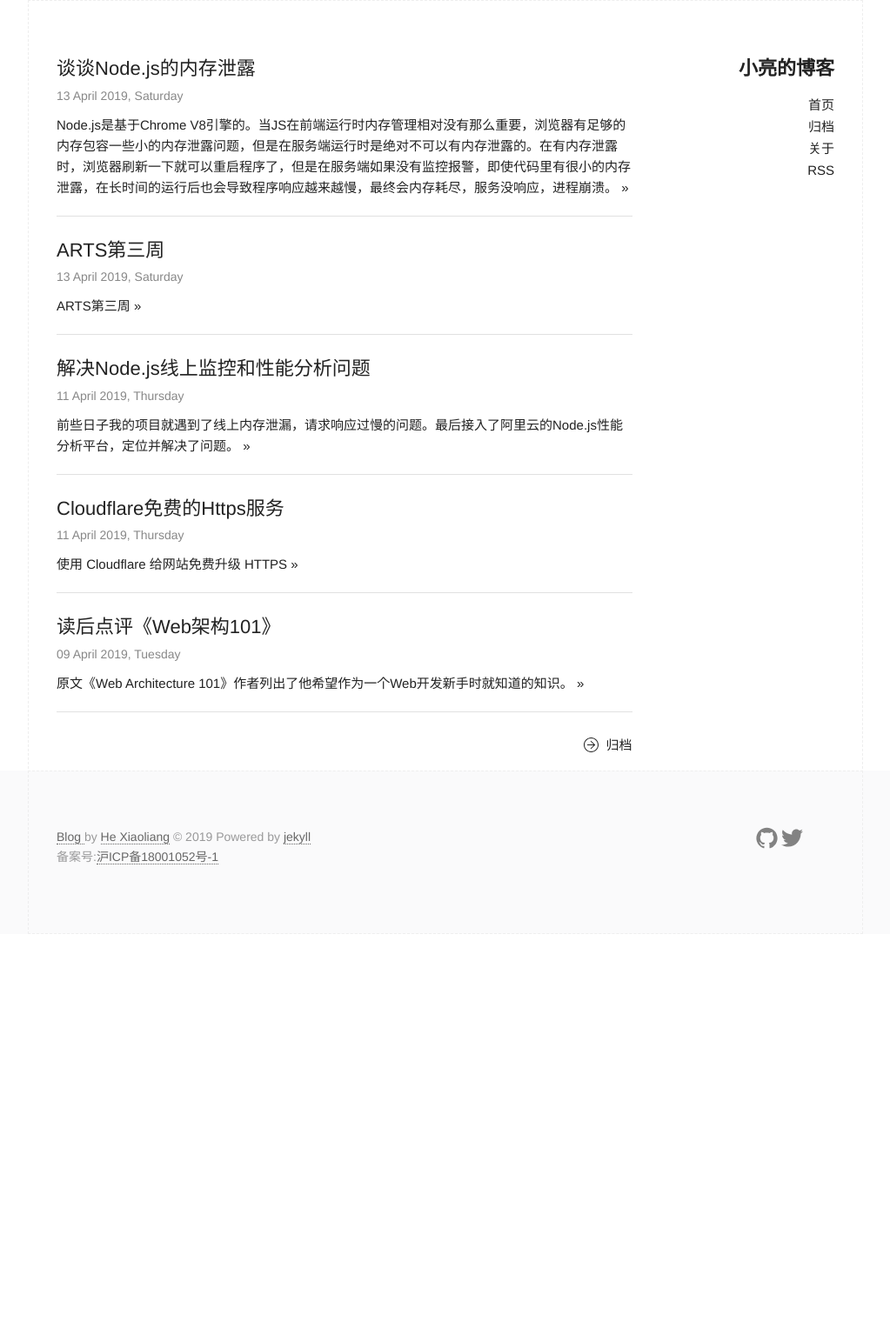
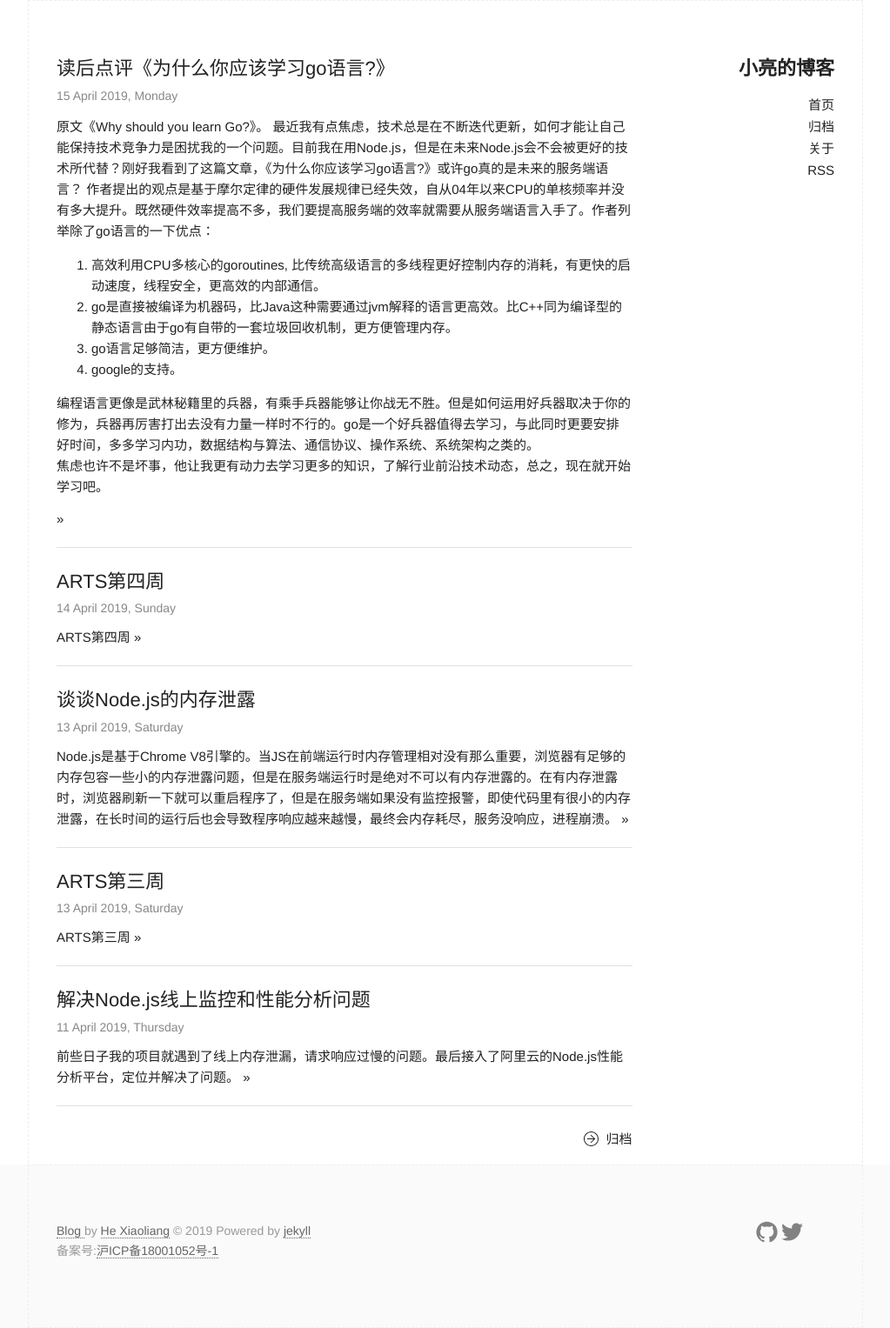
Before and after one commit to Snoopyjoy/blog, a Jekyll site: the page built from index.html, in a window 1280 px wide. Shown: the whole page at 87% size, without its empty margins (128-1151 px from the left). Built offline with Jekyll 4.4.1, drawn with Linux system fonts in a browser that asks for light colours; comment, search, counter and statistics services are not loaded; before the commit the page ends 1074 px from its top, so only the background shows below that.

Commit message:
review why learn go

```diff
--- a/_posts/2019-04-13-share-nodejs-memory.md
+++ b/_posts/2019-04-13-share-nodejs-memory.md
@@ -11,7 +11,7 @@
 
 首先我们来看看Node.js的底层事件驱动模型。
 ![]({{site.baseurl}}/assets/img/nodejseventloop.png)
-当在一个事件循环的过程中需要处理各种回调，如果这是CPU处理过慢那么这个循环就会被阻塞知道这个回调处理结束。那么在内存占用越来越大时，Node.js执行垃圾回收的时间也就越长，从而导致响应过慢，这也是Node.js不胜任CPU密集型任务的原因。
+当在一个事件循环的过程中需要处理各种回调，如果这是CPU处理过慢那么这个循环就会被阻塞直到这个回调处理结束。那么在内存占用越来越大时，Node.js执行垃圾回收的时间也就越长，从而导致响应过慢，这也是Node.js不胜任CPU密集型任务的原因。
 
  为了保证服务的高并发性能和高可靠性，我们必须解决内存泄露的问题，那么如果在代码中很难发现内存泄露的代码块怎么办呢？这时我们就需要分析运行时的内存了。我们先来看看Node.js进程堆内内存的组成部分。
  1. New Space 新生代内存空间，对半分割，只是用其中一半，大部分对象创建和销毁的地方。
--- /dev/null
+++ b/_posts/2019-04-14-arts-3.md
@@ -0,0 +1,21 @@
+---
+layout: post
+title: ARTS第四周
+category: ARTS
+description: ARTS第四周
+keywords: ARTS
+---
+
+#### Algorithm
+[算法-寻找最长回文子串, Manacher算法](/algorithm/2019/04/07/algorithm-leetcode5.html)
+
+#### Review
+[读后点评《Web架构101》](/review/2019/04/09/review-web-architecture.html)
+
+#### Tip
+解决Node.js线上监控和性能分析问题
+阿里云服务提供了免费的Node.js性能平台，提供性能监控、安全提醒、故障排查、性能优化等服务的整体性解决方案。
+前些日子我的项目就遇到了线上内存泄漏，请求响应过慢的问题。最后接入了阿里云的Node.js性能分析平台，定位并解决了问题。使用Node.js的同学可以尝试一下。[Node.js性能平台](https://help.aliyun.com/product/60298.html)
+
+#### Share
+[谈谈Node.js的内存泄露](/share/2019/04/13/share-nodejs-memory.html)
--- /dev/null
+++ b/_posts/2019-04-15-review-why-learn-go.md
@@ -0,0 +1,18 @@
+---
+layout: post
+title: 读后点评《为什么你应该学习go语言?》
+category: Review
+description:
+keywords: go,golan
+---
+原文《[Why should you learn Go?](https://medium.com/@kevalpatel2106/why-should-you-learn-go-f607681fad65)》。
+最近我有点焦虑，技术总是在不断迭代更新，如何才能让自己能保持技术竞争力是困扰我的一个问题。目前我在用Node.js，但是在未来Node.js会不会被更好的技术所代替？刚好我看到了这篇文章，《为什么你应该学习go语言?》或许go真的是未来的服务端语言？
+<!--description-->
+作者提出的观点是基于摩尔定律的硬件发展规律已经失效，自从04年以来CPU的单核频率并没有多大提升。既然硬件效率提高不多，我们要提高服务端的效率就需要从服务端语言入手了。作者列举除了go语言的一下优点：
+1. 高效利用CPU多核心的goroutines, 比传统高级语言的多线程更好控制内存的消耗，有更快的启动速度，线程安全，更高效的内部通信。
+2. go是直接被编译为机器码，比Java这种需要通过jvm解释的语言更高效。比C++同为编译型的静态语言由于go有自带的一套垃圾回收机制，更方便管理内存。
+3. go语言足够简洁，更方便维护。
+4. google的支持。
+
+编程语言更像是武林秘籍里的兵器，有乘手兵器能够让你战无不胜。但是如何运用好兵器取决于你的修为，兵器再厉害打出去没有力量一样时不行的。go是一个好兵器值得去学习，与此同时更要安排好时间，多多学习内功，数据结构与算法、通信协议、操作系统、系统架构之类的。
+焦虑也许不是坏事，他让我更有动力去学习更多的知识，了解行业前沿技术动态，总之，现在就开始学习吧。
```
